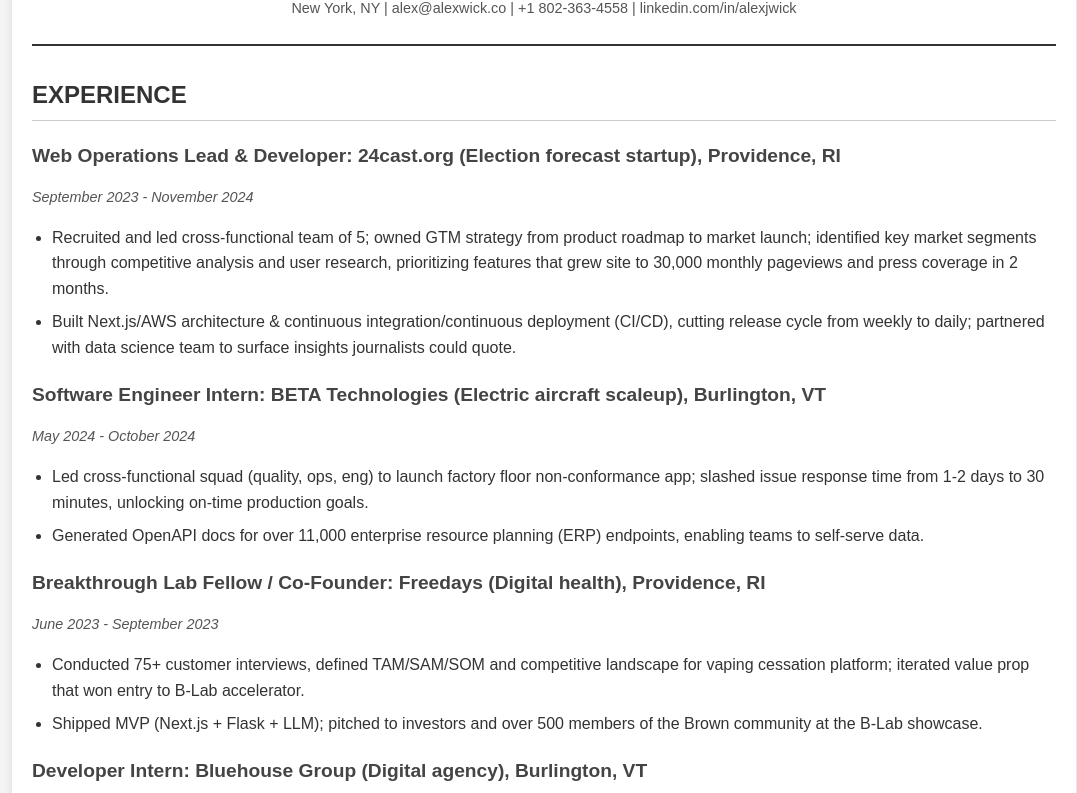
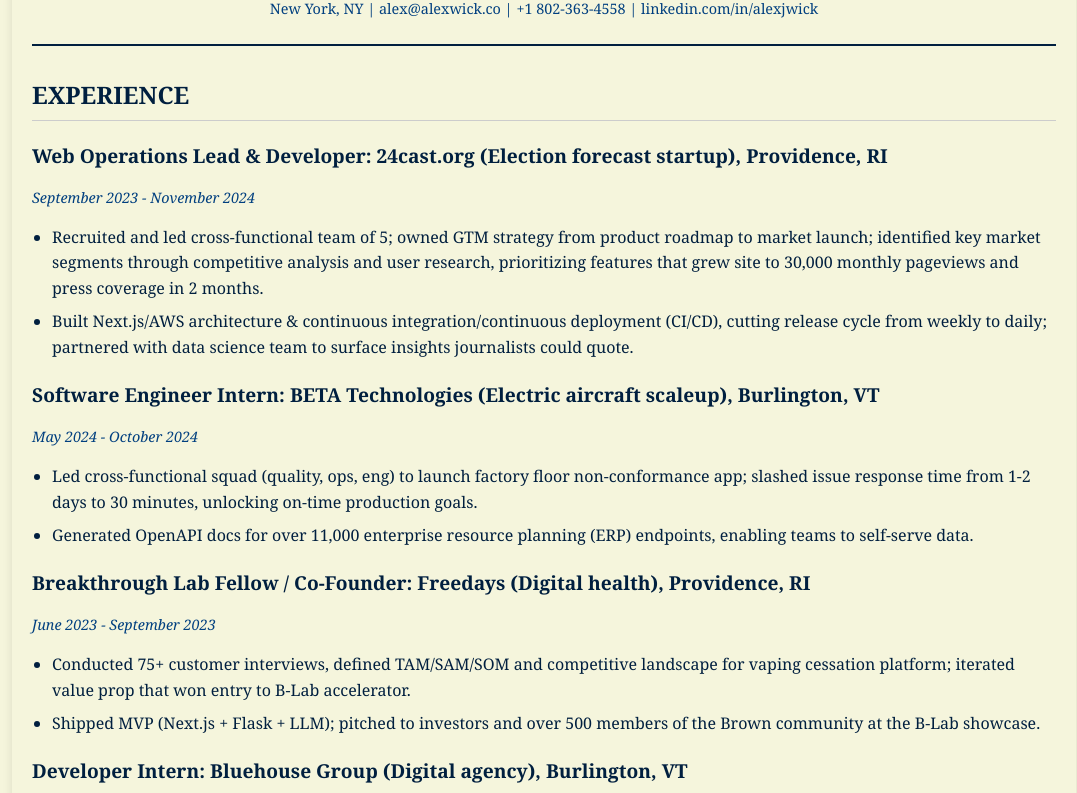
Before and after one commit to alexjwick/alexjwick.github.io, a website: page resume.html in a window 1280 px wide. Shown: the part 119-912 px from the top of the page, without its empty margins (96-1173 px from the left). Drawn offline with Linux system fonts and the light colour scheme.

Commit message:
Update styles to beige and navy palette with Georgia font

```diff
--- a/styles/input.css
+++ b/styles/input.css
@@ -3,11 +3,13 @@
 @variant dark (&:where(.dark, .dark *));
 
 @theme {
-  --font-family-sans: "Inter", sans-serif;
-  --font-family-heading: "Space Grotesk", sans-serif;
+  --font-family-sans: "Georgia", serif;
+  --font-family-heading: "Georgia", serif;
 
-  --color-alex-green: #00d67e;
-  --color-alex-green-light-text: #00693e;
+  --color-alex-green: #001f3f;
+  --color-alex-green-light-text: #003f7f;
+  --color-white: #f5f5dc;
+  --color-gray-900: #001f3f;
   --color-dark-bg: #0f0f0f;
   --color-dark-surface: #1a1a1a;
 }
@@ -17,7 +19,7 @@
 }
 
 .gradient-text {
-  background: linear-gradient(135deg, #00d67e 0%, #00a86b 100%);
+  background: linear-gradient(135deg, #001f3f 0%, #003f7f 100%);
   -webkit-background-clip: text;
   -webkit-text-fill-color: transparent;
   background-clip: text;
@@ -82,3 +84,8 @@
   font-weight: 700;
   src: url("../fonts/space-grotesk-v21-latin-700.woff2") format("woff2"); /* Chrome 36+, Opera 23+, Firefox 39+, Safari 12+, iOS 10+ */
 }
+
+/* Beige and Navy overrides */
+body { font-family: Georgia, serif; }
+.bg-white{background-color:#f5f5dc !important;}
+.text-gray-900{color:#001f3f !important;}
--- a/styles/resume.css
+++ b/styles/resume.css
@@ -1,22 +1,22 @@
 body {
-  font-family: Arial, sans-serif;
+  font-family: Georgia, serif;
   line-height: 1.6;
   margin: 0;
   padding: 0;
-  background-color: #f4f4f4;
-  color: #333;
+  background-color: #f5f5dc;
+  color: #001f3f;
 }
 .container {
   width: 80%;
   margin: auto;
   overflow: hidden;
   padding: 20px;
-  background-color: #fff;
+  background-color: #f5f5dc;
   box-shadow: 0 0 10px rgba(0, 0, 0, 0.1);
 }
 header {
   text-align: center;
-  border-bottom: 2px solid #333;
+  border-bottom: 2px solid #001f3f;
   padding-bottom: 10px;
   margin-bottom: 20px;
 }
@@ -27,27 +27,27 @@
 header p {
   margin-top: 5px;
   font-size: 0.9em;
-  color: #555;
+  color: #003f7f;
 }
 h2 {
   border-bottom: 1px solid #ccc;
   padding-bottom: 5px;
   margin-top: 30px;
   font-size: 1.5em;
-  color: #333;
+  color: #001f3f;
   text-transform: uppercase;
 }
 h3 {
   margin-bottom: 5px;
   font-size: 1.2em;
-  color: #444;
+  color: #001f3f;
 }
 .job-title-company {
   font-weight: bold;
 }
 .date-location {
   font-style: italic;
-  color: #555;
+  color: #003f7f;
   font-size: 0.9em;
   margin-bottom: 10px;
 }
```
